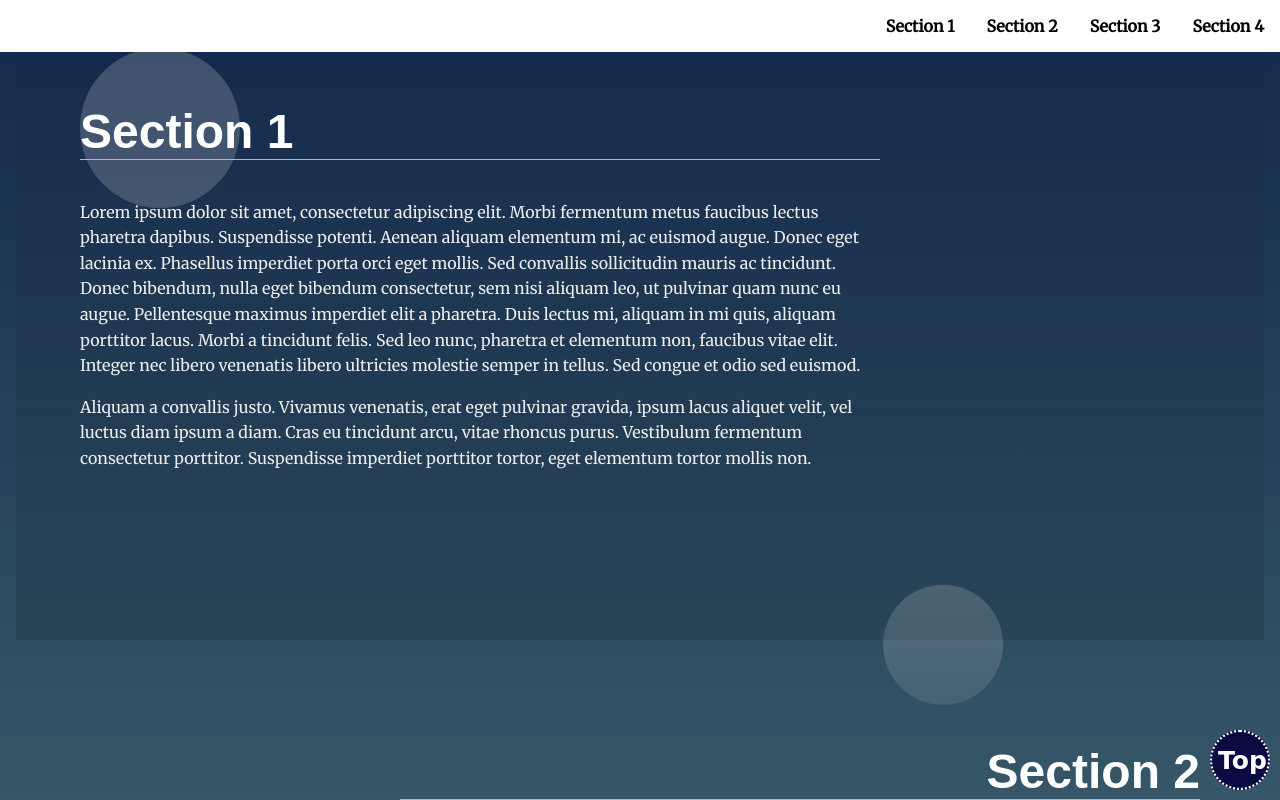
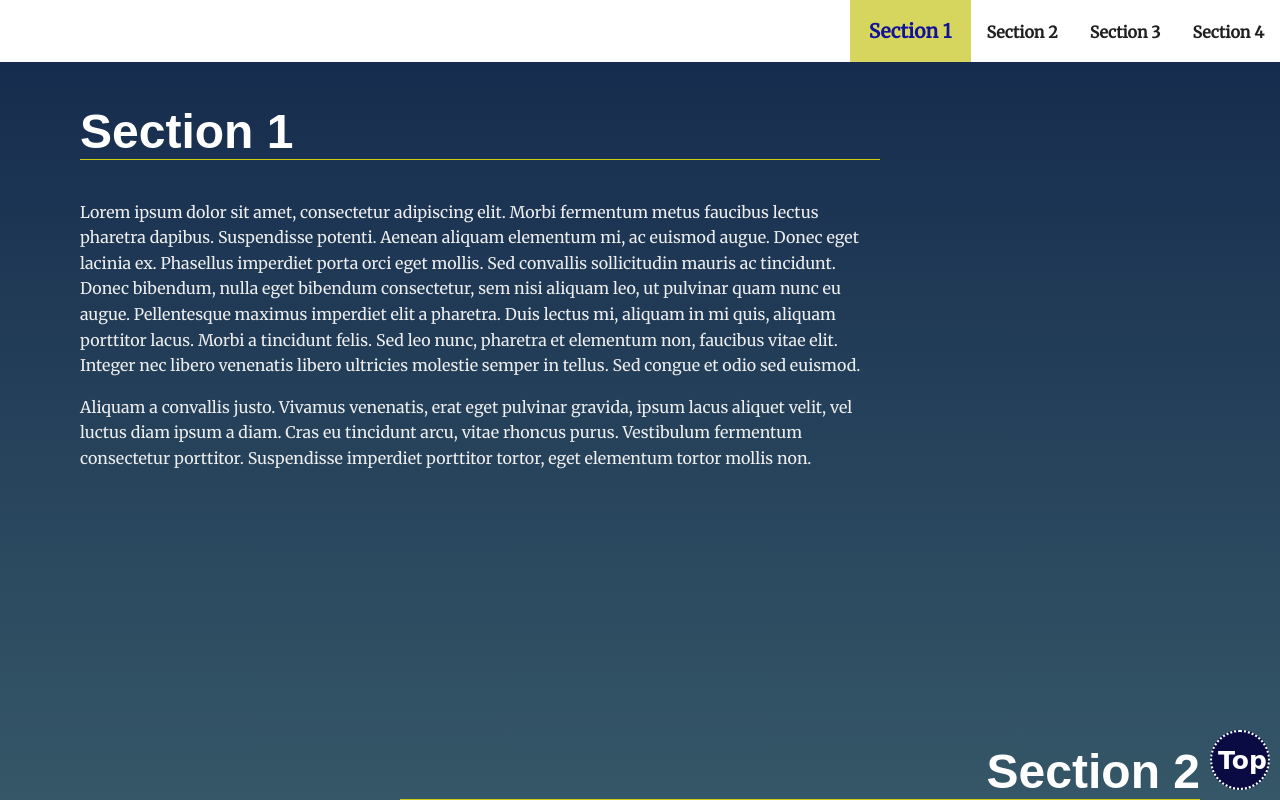
Before and after one commit to AhmedRAlsawi/Landing-Page, a plain HTML site: page index.html in a window 1280 px wide. Both pictures are taken after a click on the link "Section 1". Shown: the part 471-1271 px from the top of the page. Drawn offline with Linux system fonts and the light colour scheme.

Commit message:
Adding active class to navBar listItem & section in viewPort

```diff
--- a/css/styles.css
+++ b/css/styles.css
@@ -115,15 +115,24 @@
     padding: 1em;
     font-weight: bold;
     text-decoration: none;
-    color: #000;
+    color: rgb(32, 32, 32);
 }
 
 .navbar__menu .menu__link:hover {
-    background: rgb(209, 171, 46);
+    background: #d1ab2e;
     color: #fff;
     transition: ease 0.3s all;
     /* Added */
     font-weight: lighter;
+}
+
+/* Added : navbar list itmes  */
+.nav_background
+{
+    background-color: rgb(207, 207, 67);
+    color: rgb(17, 17, 153)!important;
+    font-size:larger  !important ;
+    transition: all 5s;
 }
 
 /* Header Styles */
--- a/js/app.js
+++ b/js/app.js
@@ -47,6 +47,7 @@
 // build the nav
 
 // ul
+// Globabl variable
 var myList = document.getElementById("navbar__list");
 
 // li
@@ -69,14 +70,22 @@
 
 }
 
-listItem.onclick=function()
+// Added : To add the Active class to the list item
+let theList = document.getElementsByClassName("menu__link");
+
+for (li of theList)
+{
+    li.addEventListener("click",function()
     {
-        for (sectionDetails of sectionArr)
-        if (!(sectionDetails.classList.contains("your-active-class")))
+        for(let i = 0 ; i < theList.length ; i++)
         {
-            sectionDetails.classList.add("your-active-class");
+            theList[i].classList.remove('nav_background');
         }
-    }
+        this.classList.add('nav_background');
+
+    })
+};
+
 
 let body = document.getElementById("bodyId");
 let x = body.getBoundingClientRect();
@@ -91,16 +100,25 @@
     }
 
 
-// let body = document.getElementById("bodyTest")
-// let theEvent= body.addEventListener("click",function(e)
-// {
-//     let y = e.clientY;
-//     y = 52;
-// });
+// Add class 'active' to section when near top of viewport
+// Added : To add the Active class to the section in viewport
+document.onscroll = function()
+{
+    for (sectionDetails of sectionArr)
+    {
+        if (sectionDetails.getBoundingClientRect().top >= 0 && sectionDetails.getBoundingClientRect().top <= 0.6)
+        {
+            sectionDetails.classList.add("your-active-class");
+        }
+        else
+        {
+            sectionDetails.classList.remove("your-active-class");
+        }
+        console.log(sectionDetails.getBoundingClientRect().top);
+    }
 
 
-
-// Add class 'active' to section when near top of viewport
+}
 
 // button feature to scroll to the top
 let btn = document.getElementById("topBtn");
```
